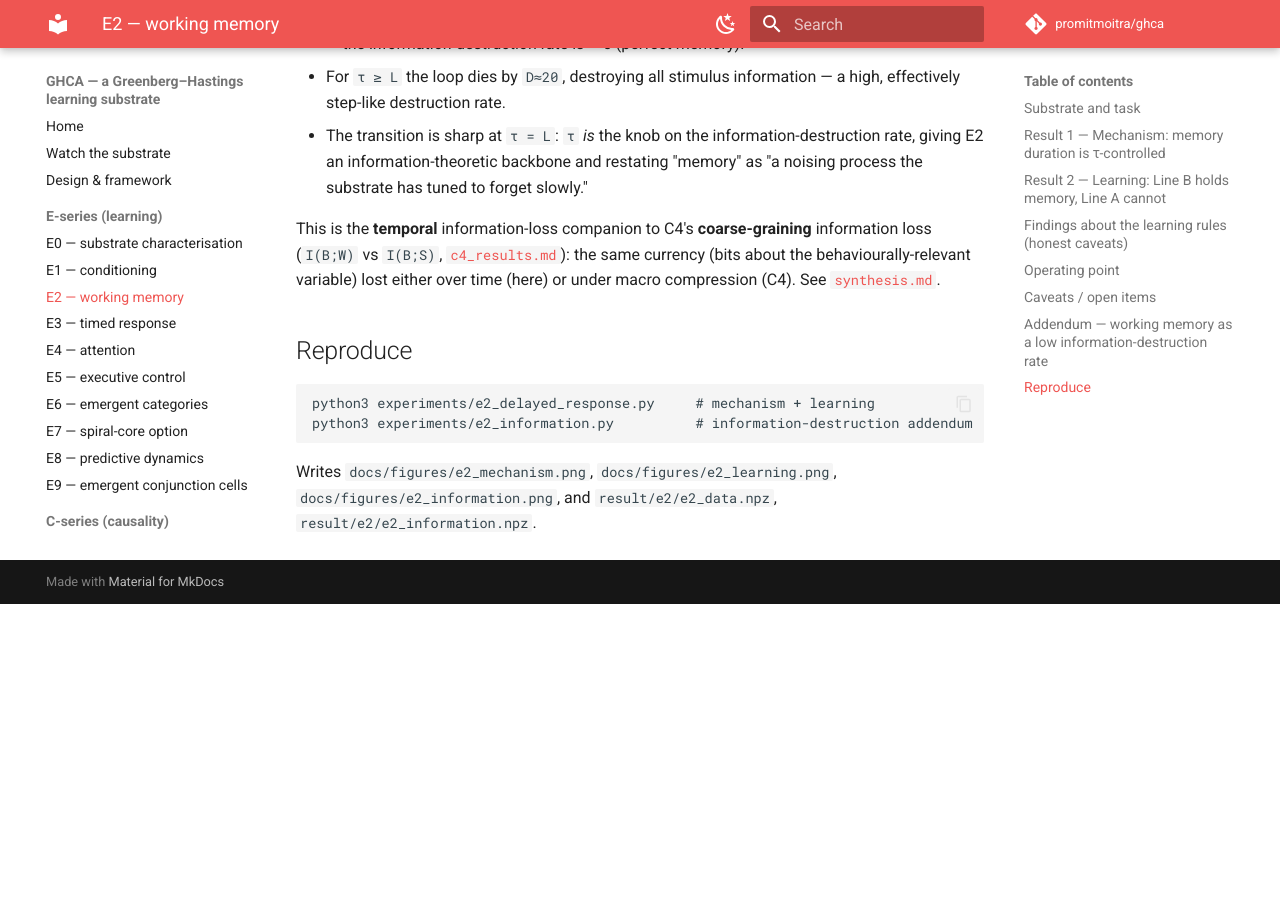
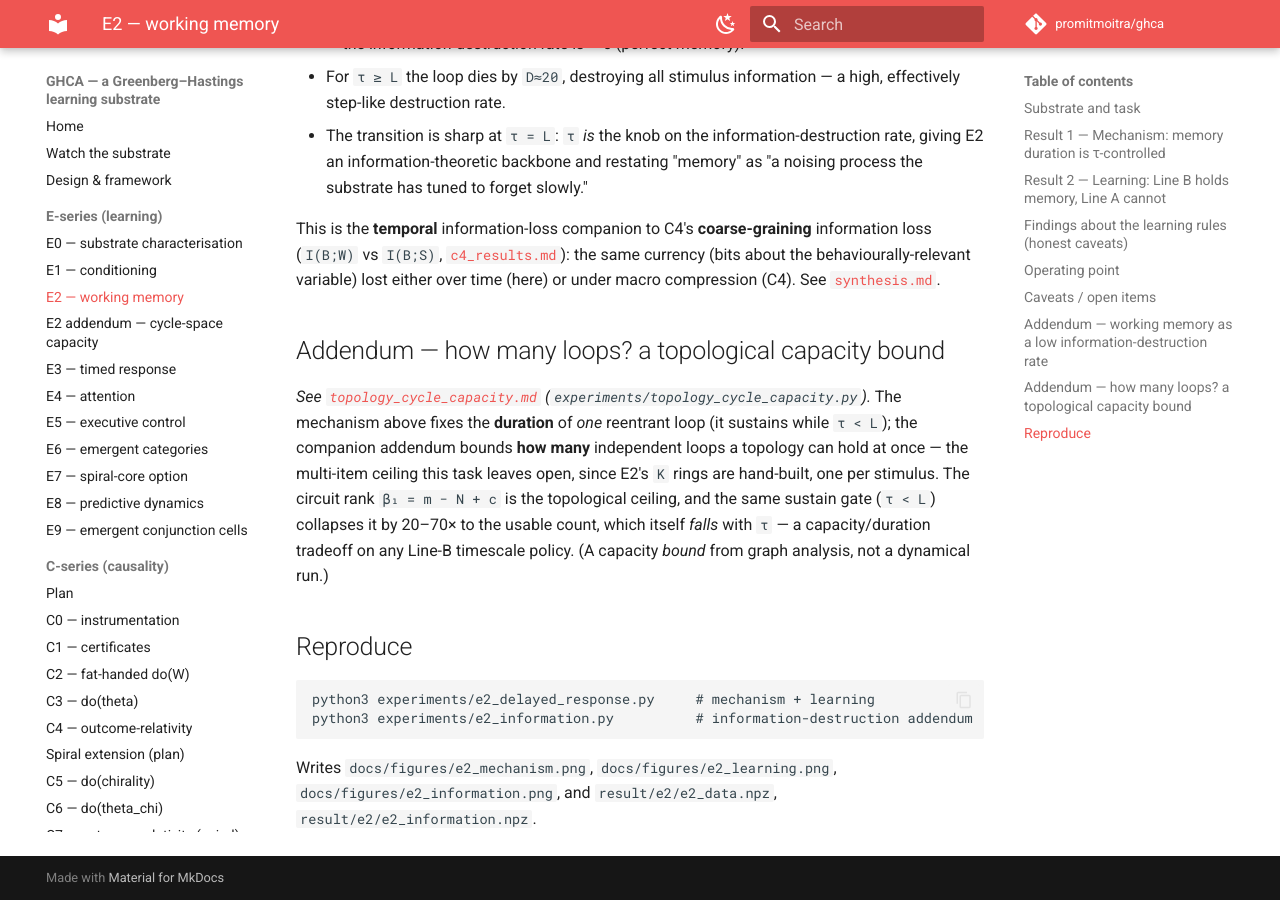
Before and after one commit to promitmoitra/ghca, an MkDocs documentation site: the page built from docs/e2_results.md, in a window 1280 px wide and 900 px high, scrolled down 5325 px. Built offline with MkDocs 1.6.1 and Material for MkDocs 9.7.7, drawn with Linux system fonts in a browser that asks for light colours; comment, search, counter and statistics services are not loaded; before the commit the page ends 5929 px from its top, so only the background shows below that.

Commit message:
publish: topology cycle-space capacity (E2 addendum) to the docs site
Adds docs/topology_cycle_capacity.md + its figure and wires it into the E-series
nav as an E2 addendum. Also surgically adds the "how many loops?" back-link to
the E2 page (preserving the deploy-branch-only e2_ring_memory.gif embed, which
main does not carry). Staged and built --strict in an isolated worktree per the
publish-viz convention.

Co-Authored-By: Claude Opus 4.8 (1M context) <noreply@anthropic.com>
Claude-Session: https://claude.ai/code/session_013dviGspyYj8ytR8cBrG8KQ

````diff
--- a/docs/e2_results.md
+++ b/docs/e2_results.md
@@ -153,6 +153,18 @@ information loss (`I(B;W)` vs `I(B;S)`, [`c4_results.md`](c4_results.md)): the
 same currency (bits about the behaviourally-relevant variable) lost either over
 time (here) or under macro compression (C4). See [`synthesis.md`](synthesis.md).
 
+## Addendum — how many loops? a topological capacity bound
+
+*See [`topology_cycle_capacity.md`](topology_cycle_capacity.md)
+(`experiments/topology_cycle_capacity.py`).* The mechanism above fixes the
+**duration** of *one* reentrant loop (it sustains while `τ < L`); the companion
+addendum bounds **how many** independent loops a topology can hold at once — the
+multi-item ceiling this task leaves open, since E2's `K` rings are hand-built,
+one per stimulus. The circuit rank `β₁ = m − N + c` is the topological ceiling,
+and the same sustain gate (`τ < L`) collapses it by 20–70× to the usable count,
+which itself *falls* with `τ` — a capacity/duration tradeoff on any Line-B
+timescale policy. (A capacity *bound* from graph analysis, not a dynamical run.)
+
 ## Reproduce
 
 ```
--- a/mkdocs.yml
+++ b/mkdocs.yml
@@ -47,6 +47,7 @@ nav:
       - E0 — substrate characterisation: e0_results.md
       - E1 — conditioning: e1_results.md
       - E2 — working memory: e2_results.md
+      - E2 addendum — cycle-space capacity: topology_cycle_capacity.md
       - E3 — timed response: e3_results.md
       - E4 — attention: e4_results.md
       - E5 — executive control: e5_results.md
````
Also changed, not shown: docs/topology_cycle_capacity.md (added, +108 -0 lines), docs/figures/topology_cycle_capacity.png (added).
